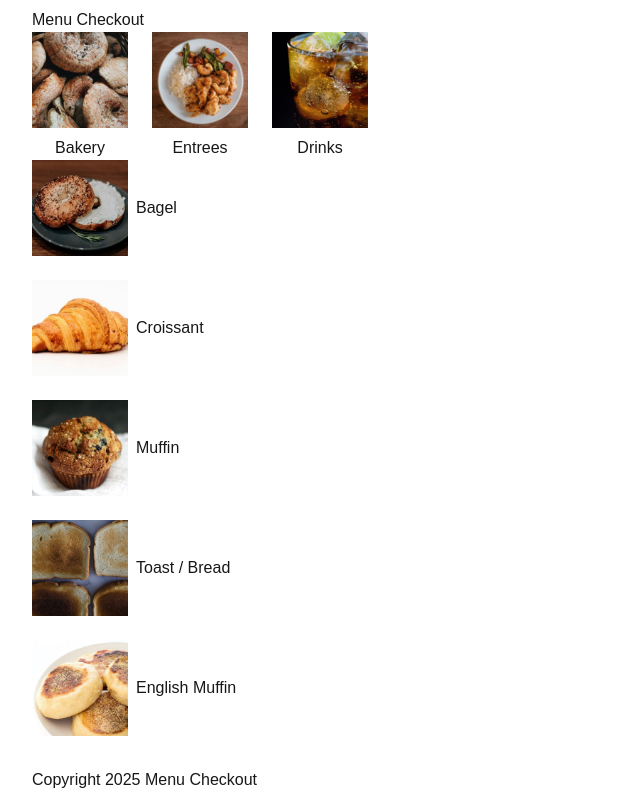
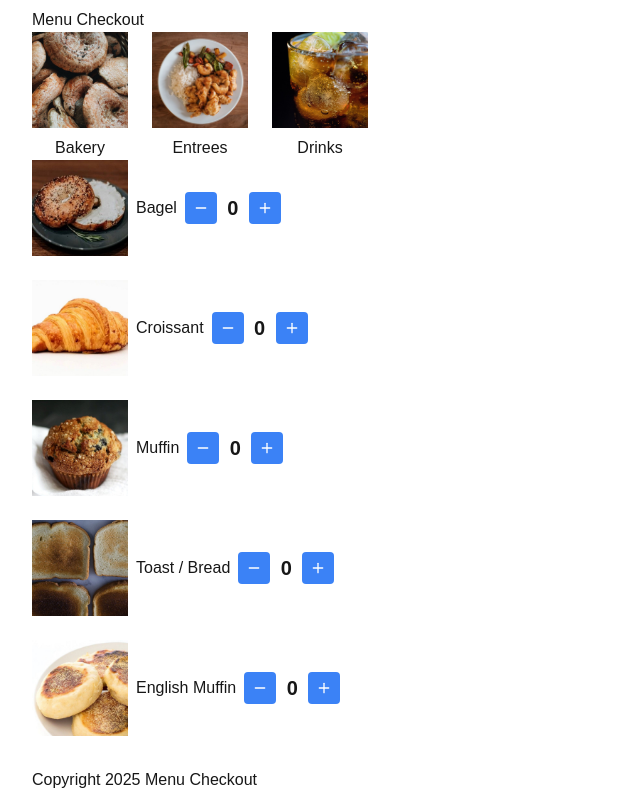
Before and after one commit to pashabitz/menu-checkout, a Next.js app: page / in a window 1280 px wide. Both pictures are taken after a click on the element "Bakery". Shown: the whole page, without its empty margins (0-640 px from the left). Built offline with nearby package versions, Linux system fonts and the light colour scheme.

Commit message:
Render a number selector

```diff
--- /dev/null
+++ b/app/components/number-selector.tsx
@@ -0,0 +1,39 @@
+"use client"
+
+import { useState } from "react"
+import { Minus, Plus } from "lucide-react"
+
+type NumberSelectorProps = {
+  initialValue?: number
+  min?: number
+  max?: number
+  onChange?: (value: number) => void
+}
+
+export function NumberSelector({ initialValue = 0, min = 0, max = 100, onChange }: NumberSelectorProps) {
+  const [value, setValue] = useState(initialValue)
+
+  const increment = () => {
+    const newValue = Math.min(value + 1, max)
+    setValue(newValue)
+    if (onChange) onChange(newValue)
+  }
+
+  const decrement = () => {
+    const newValue = Math.max(value - 1, min)
+    setValue(newValue)
+    if (onChange) onChange(newValue)
+  }
+
+  return (
+    <div className="flex items-center justify-center">
+    <button onClick={decrement} disabled={value <= min} aria-label="Decrease value" className="bg-blue-500 text-white p-2 rounded">
+      <Minus className="h-4 w-4" />
+    </button>
+    <div className="w-8 text-center text-xl font-semibold">{value}</div>
+    <button onClick={increment} disabled={value >= max} aria-label="Increase value" className="bg-blue-500 text-white p-2 rounded">
+      <Plus className="h-4 w-4" />
+    </button>
+    </div>
+  )
+}
--- a/app/page.tsx
+++ b/app/page.tsx
@@ -1,6 +1,7 @@
 "use client";
 import { useState } from "react";
 import { useQuery } from "react-query";
+import { NumberSelector } from "./components/number-selector";
 
 function Categories({ onSelect } : { onSelect: (categoryId: number) => void }) {
   const query = useQuery({
@@ -39,6 +40,7 @@ function Items({ category_id } : { category_id: number | null }) {
         <div key={item.name} className="flex gap-2 items-center">
           <img src={`/menu/${item.image_id}.jpg`} alt={item.name} className="w-24 h-24 object-cover" />
           <span>{item.name}</span>
+          <NumberSelector />
         </div>
       ))}
     </div>
--- a/package.json
+++ b/package.json
@@ -9,6 +9,7 @@
     "lint": "next lint"
   },
   "dependencies": {
+    "lucide-react": "^0.474.0",
     "next": "15.1.6",
     "react": "^19.0.0",
     "react-dom": "^19.0.0",
```
Also changed, not shown: 1 other file (tests, documents, lock files or other folders).
